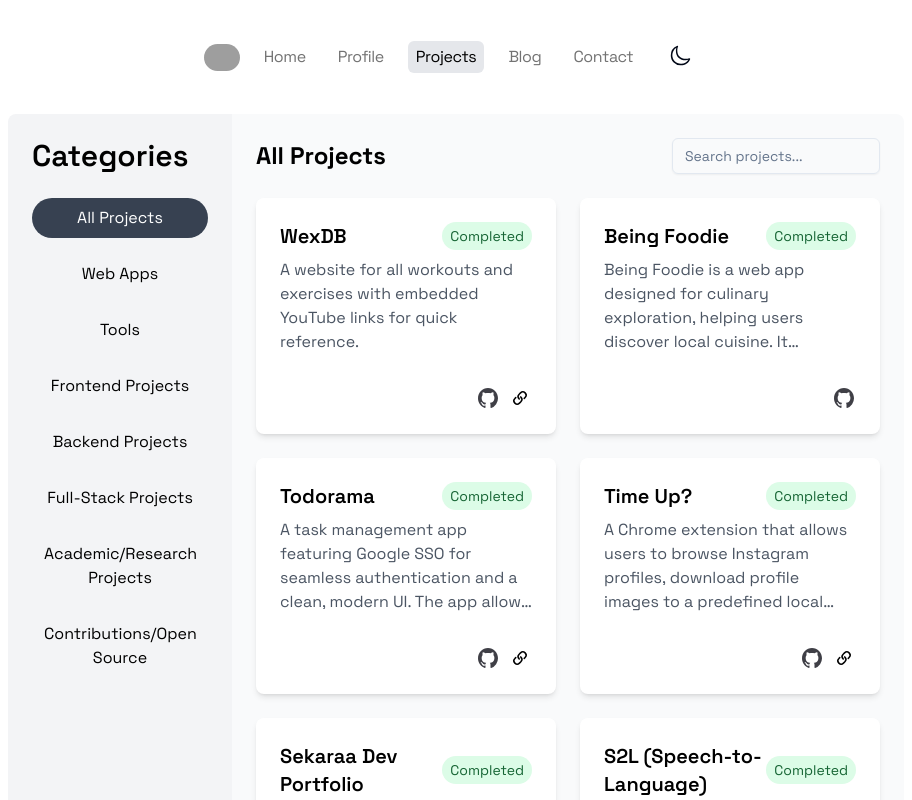
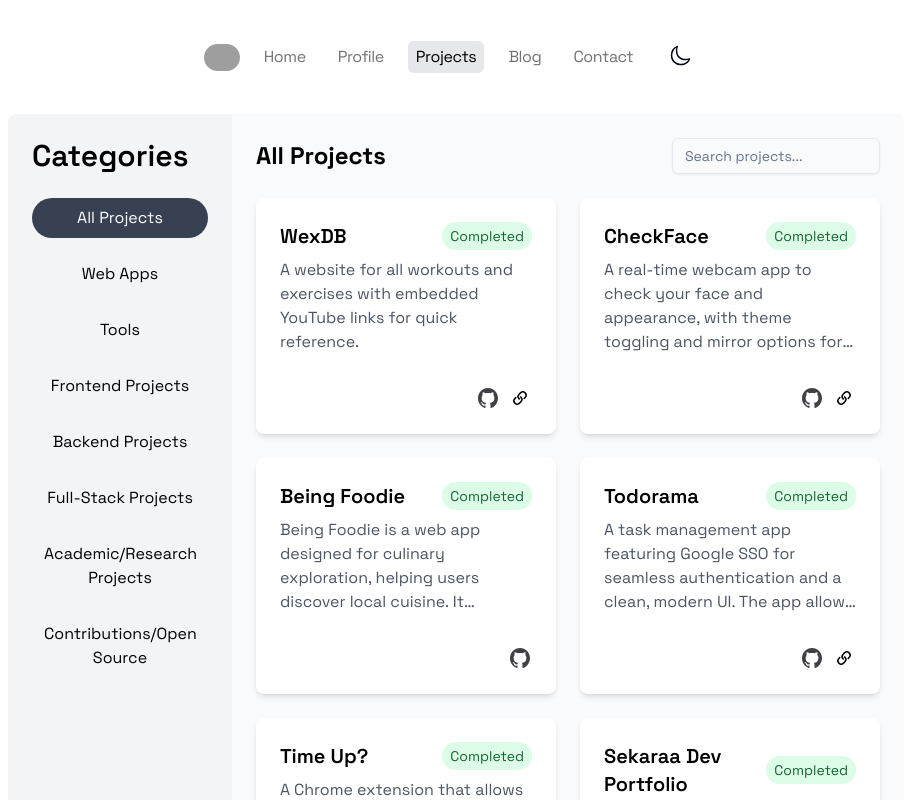
Before and after one commit to rgcsekaraa/crg-portfolio, a Next.js app: page /projects in a window 1280 px wide. Shown: the top 800 px of the page, without its empty margins (184-1096 px from the left). Built offline with nearby package versions, Linux system fonts and the light colour scheme; grey boxes are pictures that could not be loaded.

Commit message:
added checkface to project

```diff
--- a/data/projects.ts
+++ b/data/projects.ts
@@ -19,6 +19,28 @@ export const ALL_PROJECTS = [
       'Comprehensive workout database',
       'Embedded YouTube links for exercises',
       'User-friendly interface'
+    ]
+  },
+  {
+    title: 'CheckFace',
+    tags: ['Next.js', 'Tailwind CSS', 'TypeScript', 'React Webcam'],
+    description:
+      'A real-time webcam app to check your face and appearance, with theme toggling and mirror options for enhanced user experience.',
+    repo: 'https://github.com/rgcsekaraa/checkface',
+    liveDemo: 'https://www.checkface.io',
+    status: 'Completed',
+    category: 'Web Apps',
+    complexity: 'Easy',
+    frontend: ['Next.js', 'Tailwind CSS', 'TypeScript', 'React Webcam'],
+    backend: [],
+    devOps: [],
+    lastUpdated: '2024-10-08',
+    license: 'MIT',
+    features: [
+      'Real-time webcam feed with mirror toggle',
+      'Dark and light theme switcher',
+      'Mobile-friendly and responsive design',
+      'Privacy-focused: no data recording or storage'
     ]
   },
   {
```
